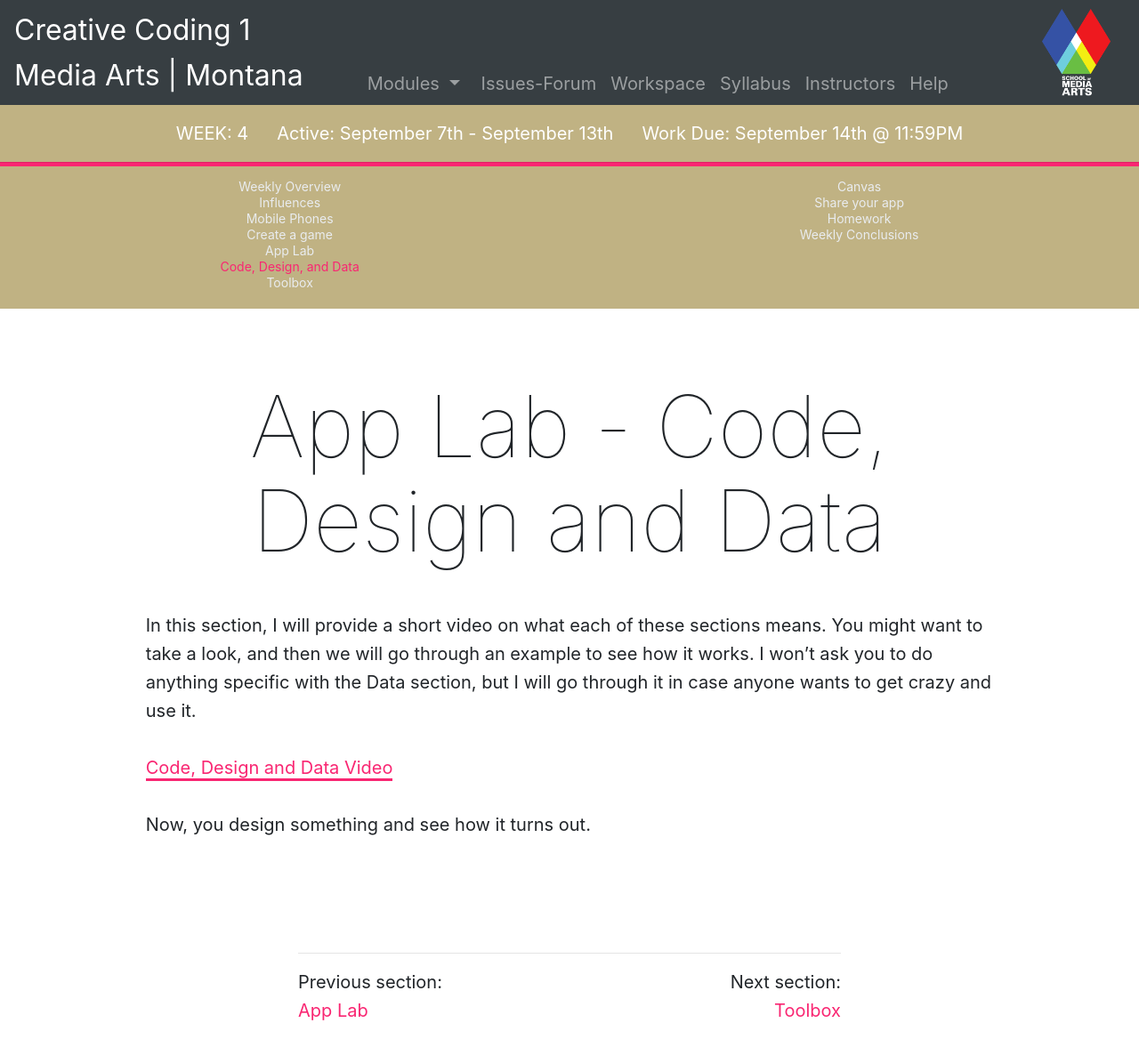
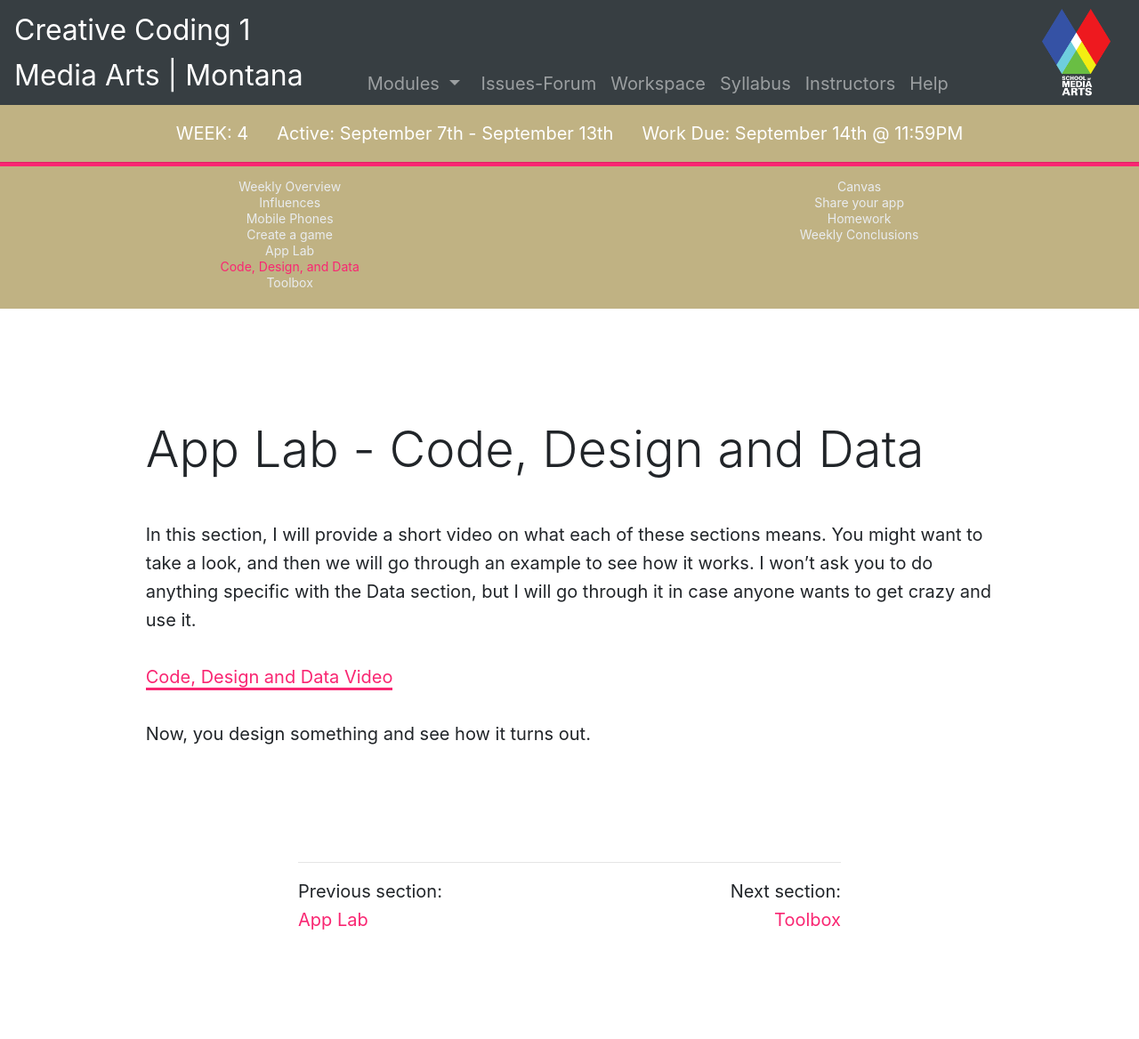
Before and after one commit to Montana-Media-Arts/120_CreativeCoding1-Fall2020, a Jekyll site: the page built from modules/week-4/_posts/2017-01-06-code-design-data.md, in a window 1280 px wide. Shown: the whole page at 89% size. Built offline with Jekyll 4.4.1, drawn with Linux system fonts in a browser that asks for light colours; nearby versions of some CDN libraries; a script that is not in the unit is left out; after the commit the page ends 1066 px from its top, so only the background shows below that.

```diff
--- a/modules/week-4/_posts/2017-01-06-code-design-data.md
+++ b/modules/week-4/_posts/2017-01-06-code-design-data.md
@@ -4,7 +4,7 @@ module: 4
 jotted: true
 ---
 
-# App Lab - Code, Design and Data
+## App Lab - Code, Design and Data
 
 In this section, I will provide a short video on what each of these sections means. You might want to take a look, and then we will go through an example to see how it works.  I won't ask you to do anything specific with the Data section, but I will go through it in case anyone wants to get crazy and use it.
 
```
